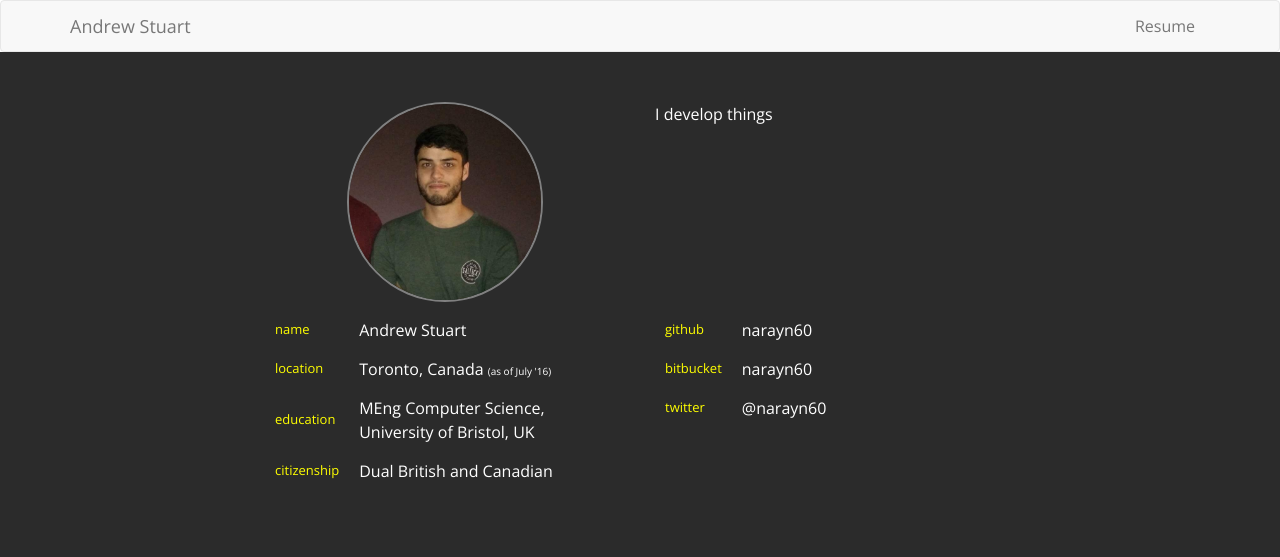
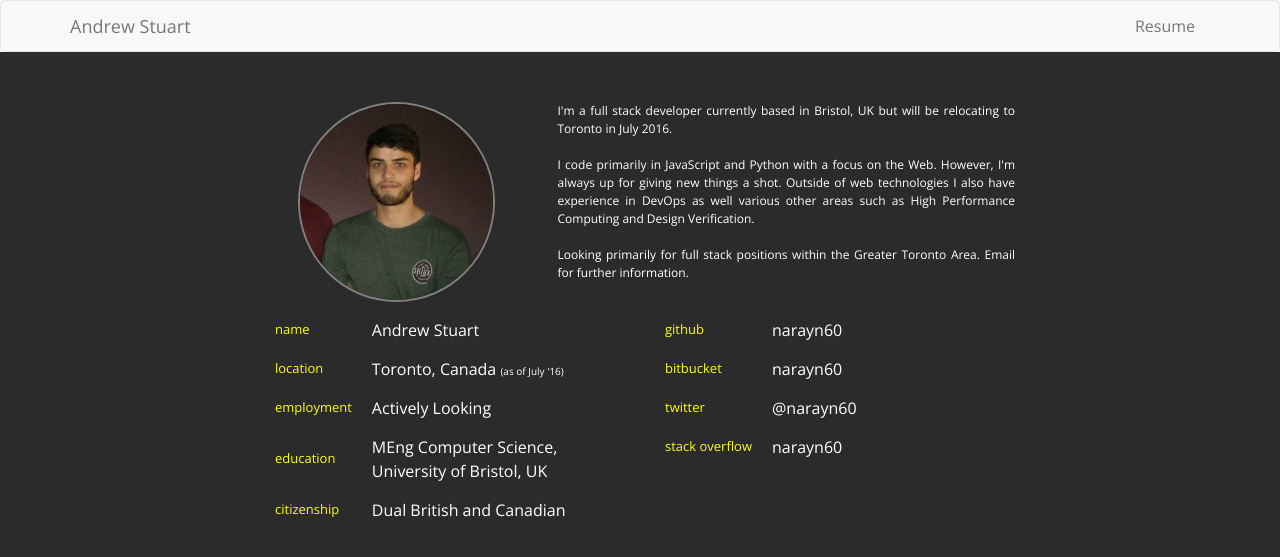
Before and after one commit to narayn60/narayn60.github.io, a Jekyll site: the page built from index.html, in a window 1280 px wide. Shown: the top 557 px of the page. Built offline with Jekyll 4.4.1, drawn with Linux system fonts in a browser that asks for light colours; nearby versions of some CDN libraries.

Commit message:
Updated information

```diff
--- a/_sass/_layout.scss
+++ b/_sass/_layout.scss
@@ -283,3 +283,8 @@
              color: white;
            }
 }
+
+.personal-description {
+  font-size: 12px;
+  text-align: justify;
+}
--- a/index.html
+++ b/index.html
@@ -1,12 +1,24 @@
 ---
 layout: default
-personal_description: >
- I develop things
+
+personal_description:
+ I'm a full stack developer currently based in Bristol, UK but will be relocating to Toronto in July 2016.
+
+
+ I code primarily in JavaScript and Python with a focus on the Web. However, I'm always
+ up for giving new things a shot. Outside of web technologies I also have experience in
+ DevOps as well various other areas such as High Performance Computing and Design Verification.
+
+
+ Looking primarily for full stack positions within the Greater Toronto Area. Email for further information.
+
 details:
  - name: Andrew Stuart
  - location: Toronto, Canada <span class="sub-text">(as of July '16)</span>
+ - employment: Actively Looking
  - education: MEng Computer Science, </br> University of Bristol, UK
  - citizenship: Dual British and Canadian
+
 links:
  - name: github
    username: narayn60
@@ -17,19 +29,21 @@ links:
  - name: twitter
    username: '@narayn60'
    link: https://twitter.com/narayn60
+ - name: stack overflow
+   username: narayn60
+   link: http://stackoverflow.com/users/2348740/narayn60
 
 ---
 
 <div class="home">
   <div class="row home-header">
-    <div class="col-md-4 col-md-offset-2 col-xs-12">
+    <div class="col-md-3 col-md-offset-2 col-xs-12">
       <img class="home-pic img-responsive center-block" src="/assets/images/main.jpg"/>
     </div>
-    <div class="col-md-4">
-      {{ page.personal_description }}
+    <div class="col-md-5 personal-description">
+      {{ page.personal_description | newline_to_br }}
     </div>
   </div>
-
   <div class="row">
     <div class="col-md-4 col-md-offset-2">
       <table class="detail-table">
```
